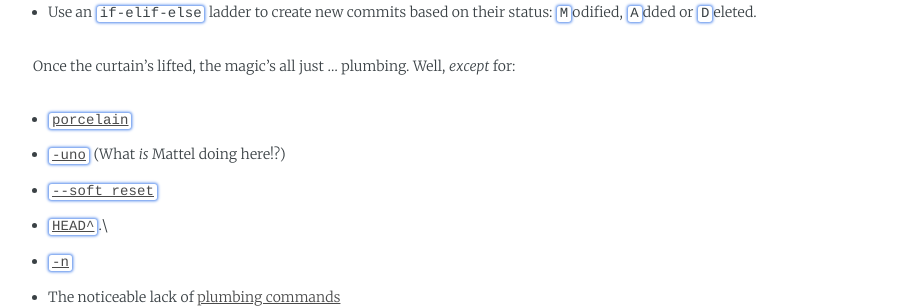
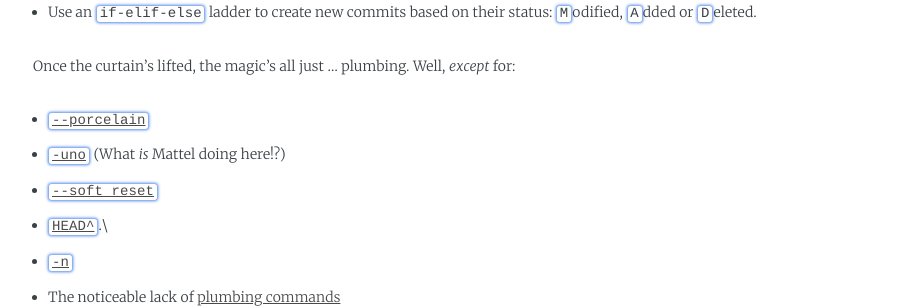
Before and after one commit to kunaltyagi/kunaltyagi.github.io, a Jekyll site: the page built from _posts/2025-05-03-split-commit.md, in a window 1280 px wide and 900 px high, scrolled down 4985 px. Shown: the part 147-455 px from the top of the window, without its empty margins (207-1111 px from the left). Built offline with Jekyll 4.4.1, drawn with Linux system fonts in a browser that asks for light colours; some web fonts are replaced.

Commit message:
Add -- to the keyword

```diff
--- a/_posts/2025-05-03-split-commit.md
+++ b/_posts/2025-05-03-split-commit.md
@@ -172,7 +172,7 @@ You could trace what's happening here with a little understanding of git, bash a
 
 Once the curtain's lifted, the magic's all just ... plumbing. Well, *except* for:
 
-* [`porcelain`](https://git-scm.com/docs/git-status#Documentation/git-status.txt---porcelain)
+* [`--porcelain`](https://git-scm.com/docs/git-status#Documentation/git-status.txt---porcelain)
 * [`-uno`](https://git-scm.com/docs/git-status#Documentation/git-status.txt--ultmodegt) (What *is* Mattel doing here!?)
 * [`--soft reset`](https://git-scm.com/docs/git-reset#Documentation/git-reset.txt-Undoacommitandredo)
 * [`HEAD^`](https://git-scm.com/book/en/v2/Git-Tools-Revision-Selection).\
```
